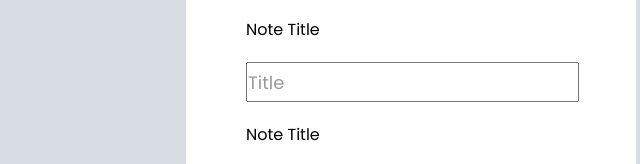
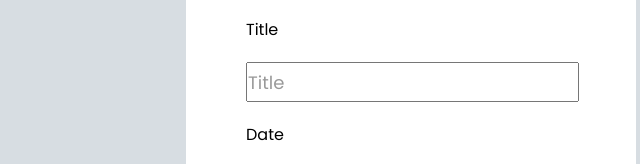
Before and after one commit to RAGUVARADHAN/StickyNotes, a plain HTML site: page index.html in a window 1280 px wide. Both pictures are taken after a click on the button "Add Notes". Shown: the part 257-421 px from the top of the page, 282-922 px from the left. Drawn offline with Linux system fonts and the light colour scheme; a web font is replaced by a local one.

Commit message:
second change

```diff
--- a/index.html
+++ b/index.html
@@ -38,9 +38,9 @@
         </div>
         <div>
             <form id="input">
-                <label for="note-title">Note Title</label><br>
+                <label for="note-title">Title</label><br>
                 <input type="text" id="note-title" placeholder="Title" value=""><br>
-                <label for="date">Note Title</label><br>
+                <label for="date">Date</label><br>
                 <input type="date" id="date" value=""><br>
                 <label for="desc">Description</label><br>
                 <input type="text" id="desc" placeholder="Description" value="">
```
